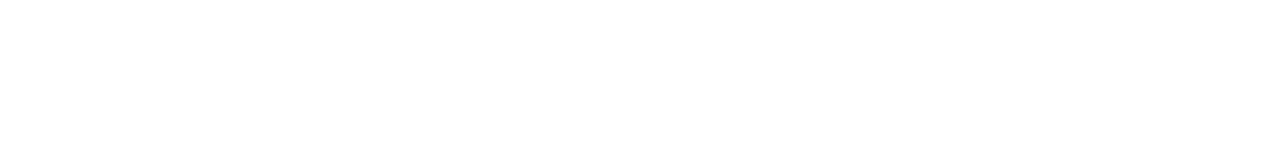
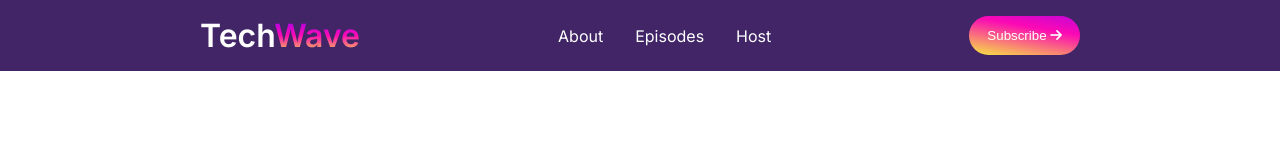
Before and after one commit to ShuvoSJ-dev/TechWave-main, a plain HTML site: page index.html in a window 1280 px wide. Drawn offline with Linux system fonts and the light colour scheme.

Commit message:
navbar mobile responsive

```diff
--- a/index.html
+++ b/index.html
@@ -1,12 +1,35 @@
 <!DOCTYPE html>
 <html lang="en">
+
 <head>
     <meta charset="UTF-8">
     <meta name="viewport" content="width=device-width, initial-scale=1.0">
-    <title>Document</title>
-    <link rel="stylesheet" href="styles.css">
+    <title>TechWave</title>
+    <link rel="stylesheet" href="style.css">
+    <link rel="preconnect" href="https://fonts.googleapis.com">
+    <link rel="preconnect" href="https://fonts.gstatic.com" crossorigin>
+    <link
+        href="https://fonts.googleapis.com/css2?family=Inter:ital,opsz,wght@0,14..32,100..900;1,14..32,100..900&display=swap"
+        rel="stylesheet">
+
+    <link rel="stylesheet" href="https://cdnjs.cloudflare.com/ajax/libs/font-awesome/6.5.1/css/all.min.css">
 </head>
-<body>
 
+<body class="font-inter">
+<div>
+    <nav>
+            <h1>Tech<span class="wave">Wave</span></h1>
+            <ul>
+                <li> <a href="#">About</a> </li>
+                <li> <a href="#">Episodes</a> </li>
+                <li> <a href="#">Host</a> </li>
+            </ul>
+            <button class="btn">
+                <span>Subscribe <i class="fa-solid fa-arrow-right"></i></span>
+            </button>
+           <img src="./images/hamburger-menu.png" alt="menu icon">
+        </nav>
+</div>
 </body>
+
 </html>
--- /dev/null
+++ b/style.css
@@ -0,0 +1,92 @@
+* {
+    margin: 0;
+    padding: 0;
+    box-sizing: border-box;
+}
+
+.font-inter {
+  font-family: "Inter", sans-serif;
+  font-optical-sizing: auto;
+}
+
+nav {
+  display: flex;
+  align-items: center;
+  justify-content: space-between;
+  background-color: #412567;
+  padding: 16px 0;
+  max-width: 1600px;
+  margin: 0 auto;
+}
+
+nav h1 {
+  font-size: 32px;
+  font-weight: 600;
+  margin-left: 200px;
+  color: white;
+}
+
+.wave {
+  background: linear-gradient( #9100F8, #FB09B4, #F7E93F);
+  -webkit-background-clip: text;
+  -webkit-text-fill-color: transparent;
+}
+
+nav ul {
+  display: flex;
+  gap: 32px;
+  list-style: none;
+}
+
+nav ul a {
+  text-decoration: none;
+  color: white;
+  font-size: 16px;
+}
+
+.btn {
+  margin-right: 200px;
+  padding: 12px 18px;
+  background-image: linear-gradient(to bottom left, #9100F8, #FB09B4, #F7E93F);
+  background-size: 200% auto;
+  color: white;
+  border-radius: 100px;
+  border: none;
+  cursor: pointer;
+  transition: 1s;
+}
+
+nav img{
+  display: none !important;
+  color: white;
+  font-size: 24px;
+  cursor: pointer;
+}
+
+.btn:hover {
+  background-position: right center;
+}
+
+@media (max-width: 576px) {
+
+  nav {
+    padding: 16px;
+  }
+
+  nav h1 {
+    margin-left: 20px;
+  }
+
+  nav ul {
+    display: none;
+  }
+
+  .btn {
+    display: none;
+  }
+
+  nav img {
+    display: block !important;
+    margin-right: 20px;
+  }
+}
```
Also changed, not shown: styles.css (deleted).
